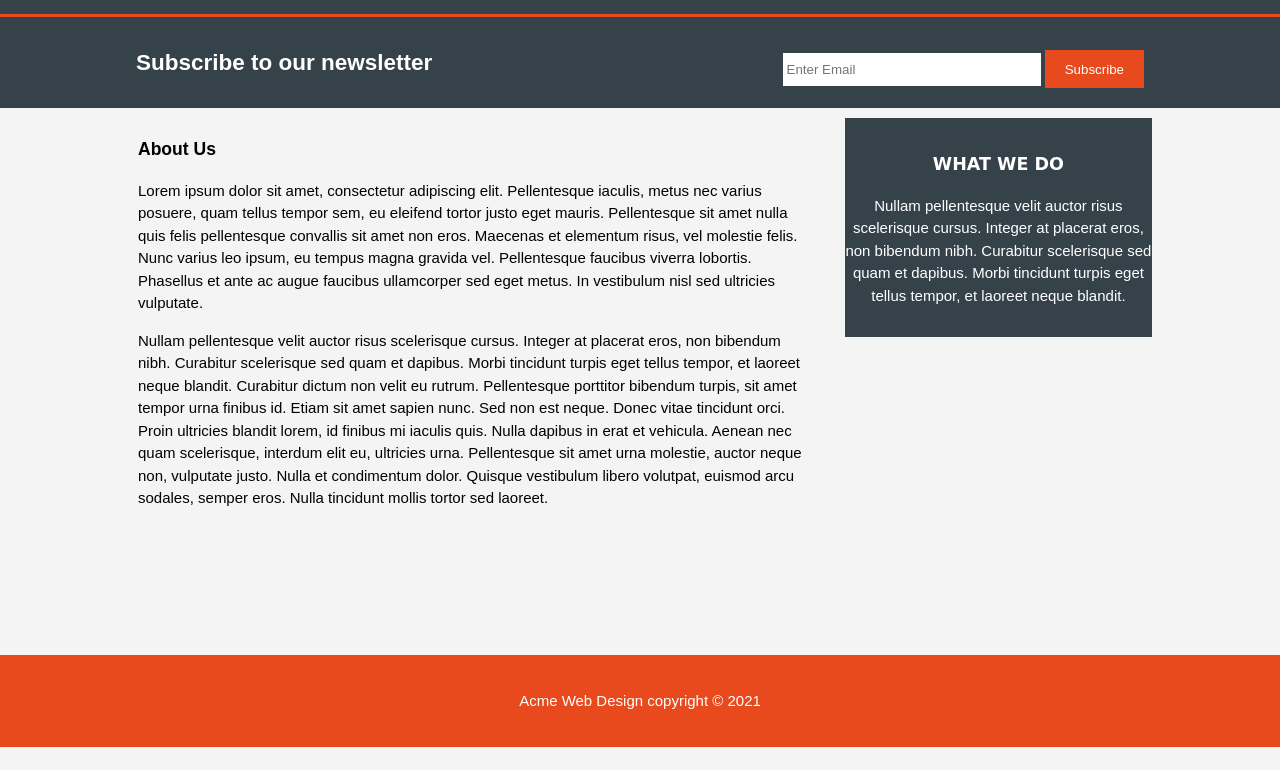
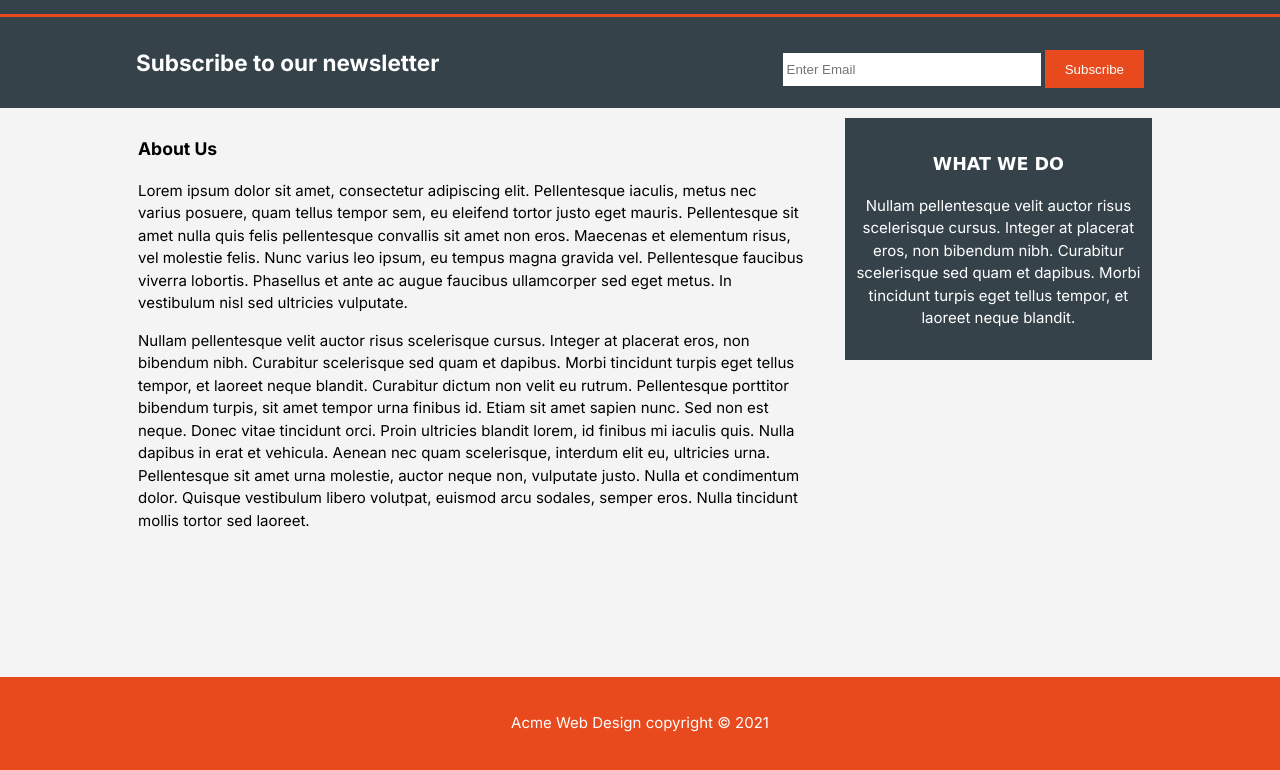
Before and after one commit to manusingh5oct/AcmeWebDesign, a plain HTML site: page about.html in a window 1280 px wide. Shown: the part 86-856 px from the top of the page. Before the commit the page ends 833 px from the top, so only its background shows below. Drawn offline with Linux system fonts and the light colour scheme.

Commit message:
Changed Font

```diff
--- a/about.html
+++ b/about.html
@@ -8,6 +8,10 @@
     <meta name="Author" content="Manu Singh">
     <title>Acme Web Design | About </title>
     <link rel="stylesheet" href="./css/style.css">
+    <link rel="preconnect" href="https://fonts.googleapis.com">
+    <link rel="preconnect" href="https://fonts.gstatic.com" crossorigin>
+    <link href="https://fonts.googleapis.com/css2?family=Inter:wght@100;200;300;400;500;600;700;800;900&display=swap" rel="stylesheet">
+    <link rel="preconnect" href="https://fonts.googleapis.com">
 </head>
 <body>
 <header>
--- a/css/style.css
+++ b/css/style.css
@@ -2,7 +2,7 @@ body
 {
     margin:0;
     padding:0;
-    font-family: Arial, Helvetica, sans-serif;
+    font-family: Inter, Arial, Helvetica, sans-serif;
     font-size: 15px;
     line-height: 1.5;
     background-color: #f4f4f4;
```
Also changed, not shown: index.html (+4 -0 lines), services.html (+4 -0 lines).
